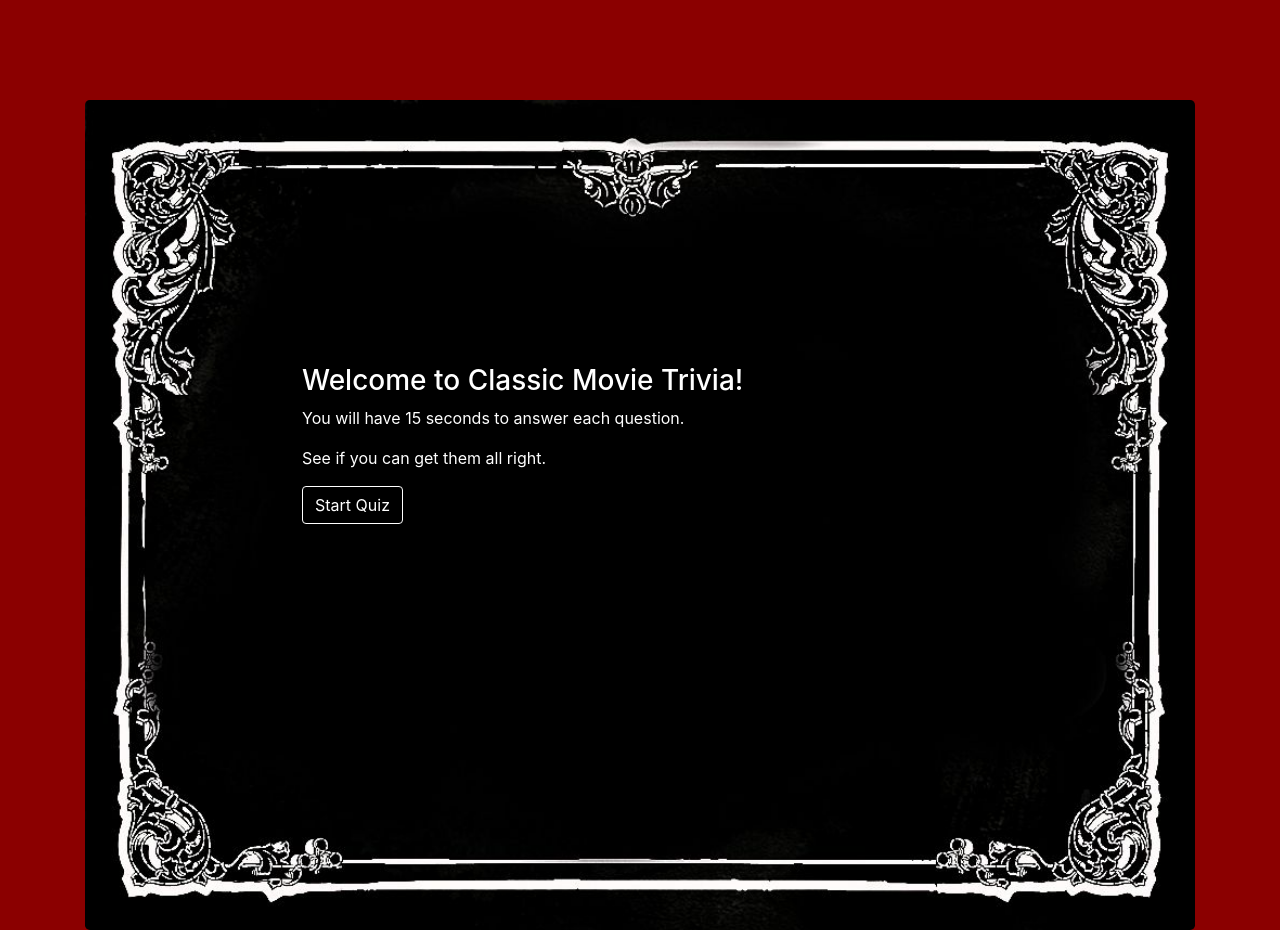
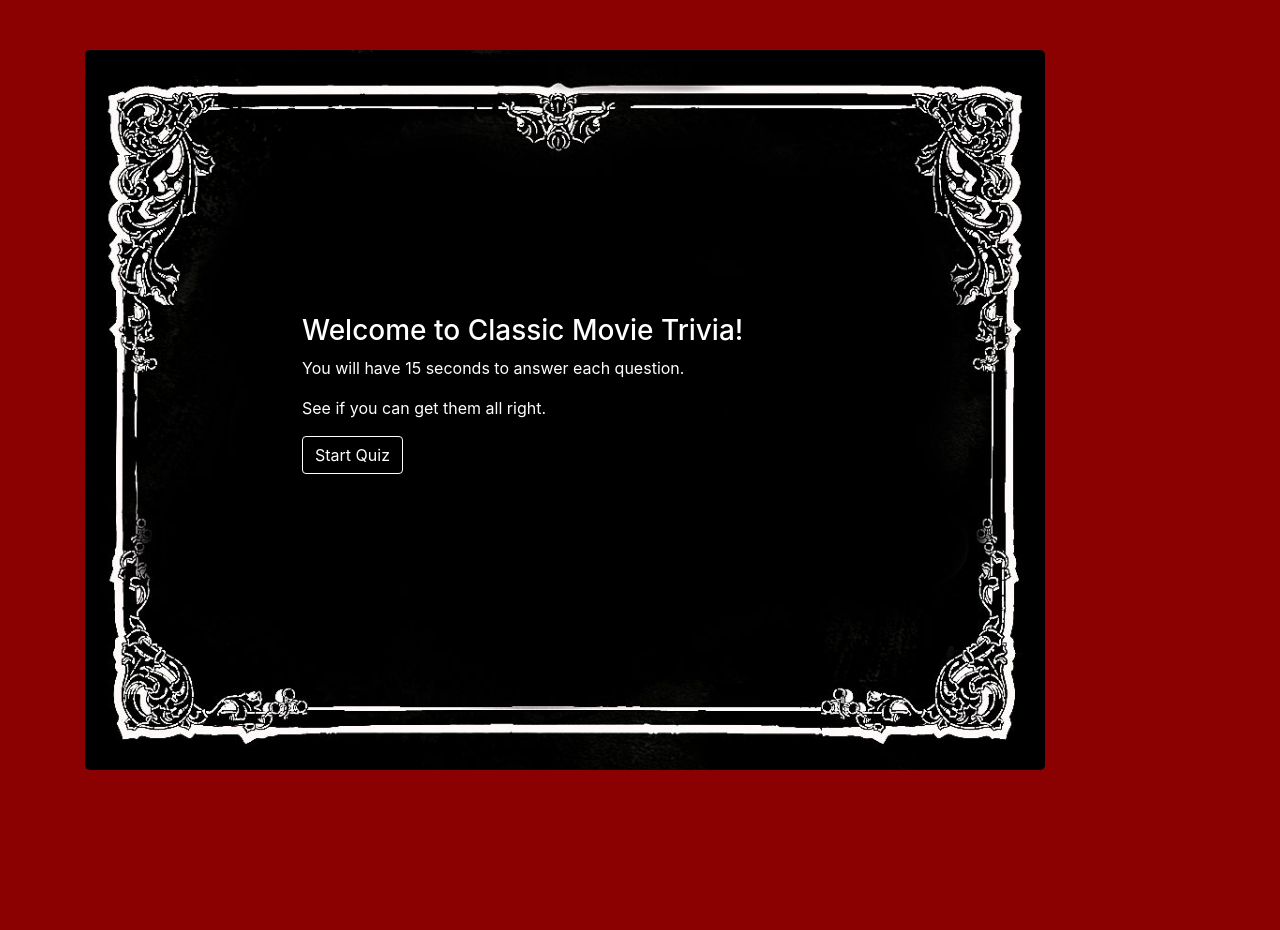
Before and after one commit to tomajohnson21/Trivia-Game, a plain HTML site: page index.html in a window 1280 px wide. Drawn offline with nearby package versions, Linux system fonts and the light colour scheme.

Commit message:
Fixed display box size

```diff
--- a/assets/css/style.css
+++ b/assets/css/style.css
@@ -1,13 +1,13 @@
 body {
     color: white;
     background-color: darkred;
-    align-content: center;
     text-align: center;
 }
 
 .display {
-    height: 830px;
-    margin-top: 100px;
+    width: 960px;
+    height: 720px;
+    margin-top: 50px;
     background-image: url(../images/card-background.jpg);
     background-repeat: no-repeat;
     background-size: 100%, 100%;
@@ -21,4 +21,5 @@ body {
 .content{
     margin-left: 200px;
     margin-top: 200px;
+    align-items: center;
 }
--- a/index.html
+++ b/index.html
@@ -39,7 +39,7 @@
             <div class="jumbotron display" id="question-box">
 
 
-                <h4 id ="time"></h3>
+                <h4 id ="time">Time Left: 15s</h3>
 
                 <h2 id="question-label"></h2>
 
```
